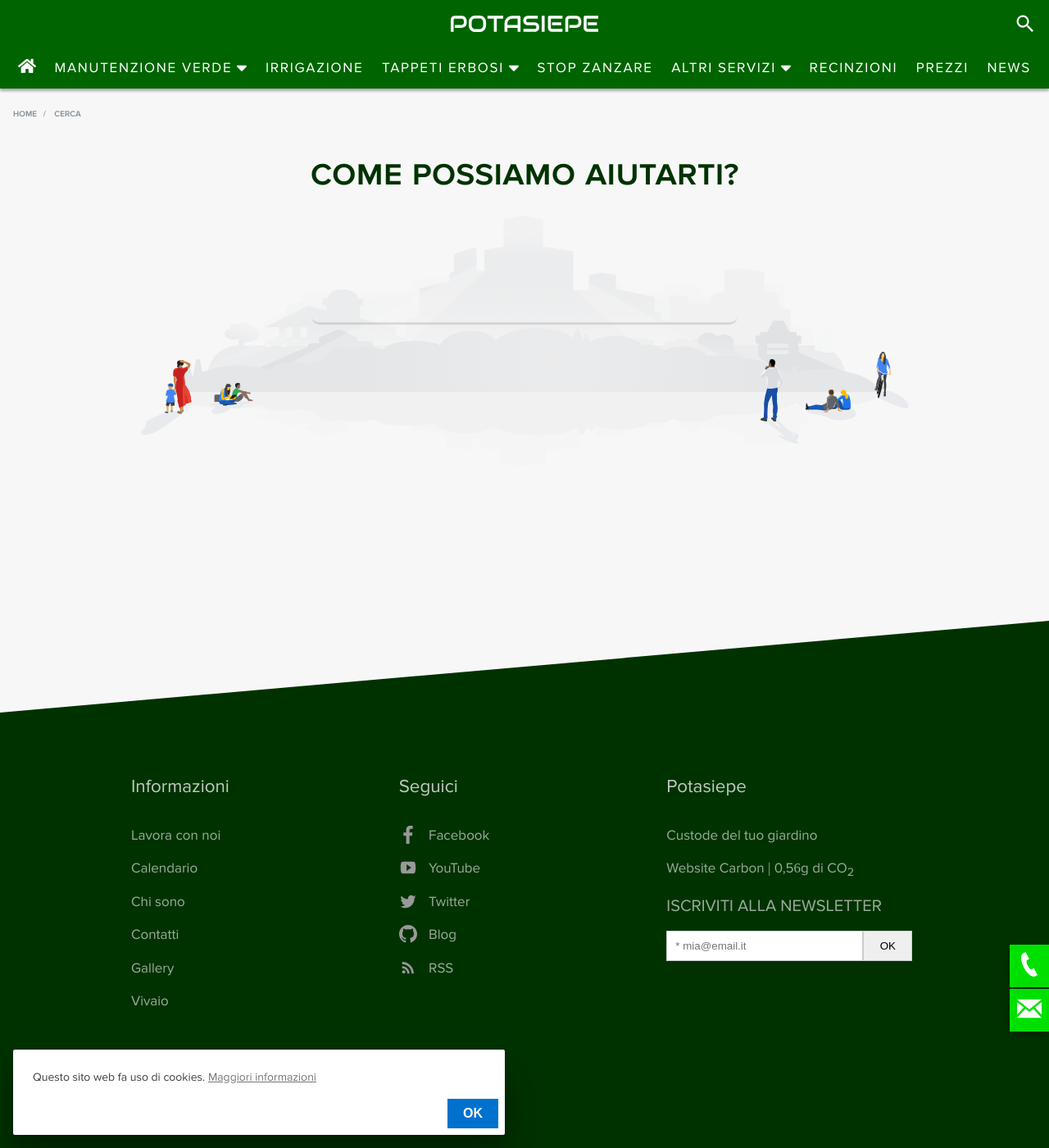
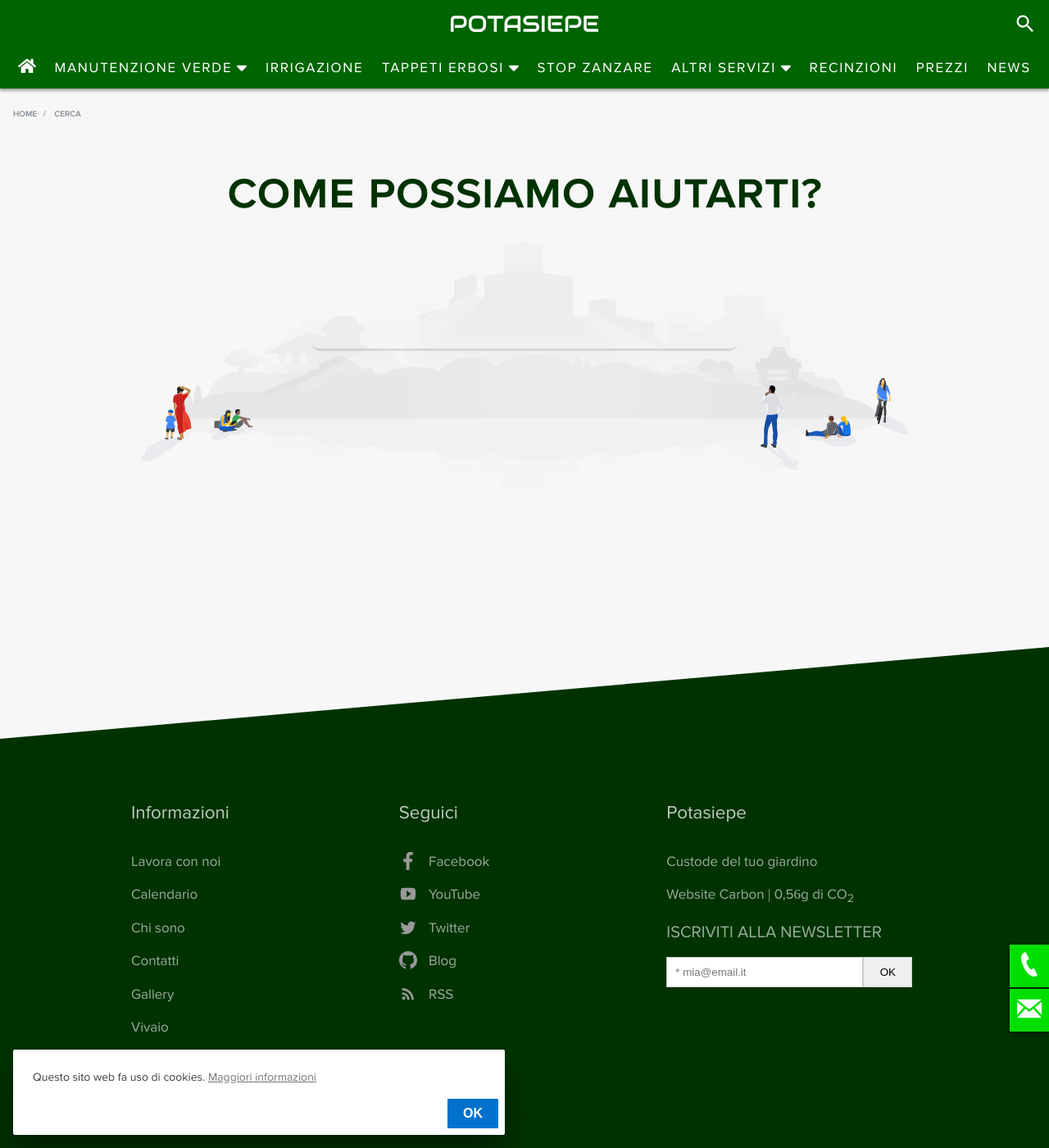
Before and after one commit to enricocaputo/enricocaputo.github.io, a Jekyll site: the page built from pages/cerca.md, in a window 1280 px wide and 1400 px high. Shown: the whole window at 82% size. Built offline with Jekyll 4.4.1, drawn with Linux system fonts in a browser that asks for light colours; comment, search, counter and statistics services are not loaded.

Commit message:
_base.scss ancora  h1 font-size

```diff
--- a/_sass/_base.scss
+++ b/_sass/_base.scss
@@ -59,8 +59,8 @@ h1, h2, h3, h4 {
 }
 
 h1 {
-  font-size: 1.923em;
   font-variant-caps: all-small-caps;
+  font-size: calc(1.5rem + 3vw);
   text-align: center;
   color: #003200;
 }
@@ -244,10 +244,6 @@ table {
     text-align: left;
   }
 
-  h1 {
-    font-size: calc(1.5rem + 2.5vw);
-  }
-
   main {
     width: 86%;
     padding-bottom: 10rem;
```
